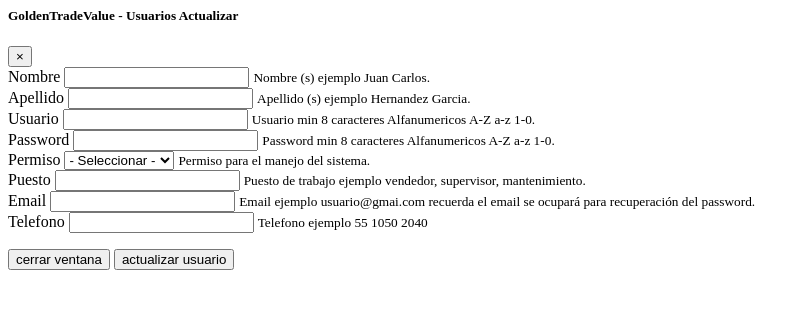
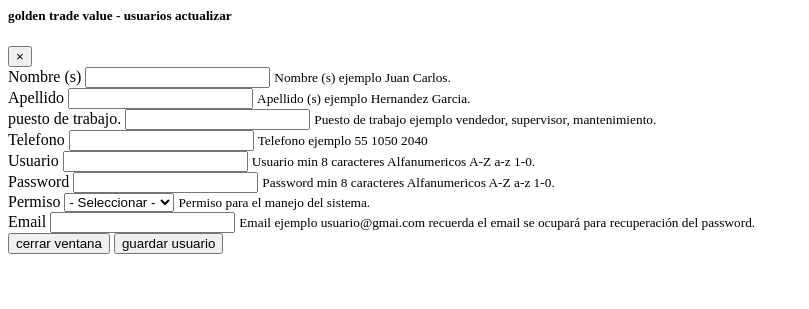
Before and after one commit to xr8/GoldenTradeValue-APP, a CodeIgniter app: the page made by application/views/usuarios/3-Update.php in a window 1280 px wide. Shown: the top 309 px of the page, without its empty margins (0-809 px from the left). Run offline with CodeIgniter, Linux system fonts and the light colour scheme.

Commit message:
usuario
change

```diff
--- a/application/views/usuarios/0-top.php
+++ b/application/views/usuarios/0-top.php
@@ -4,7 +4,7 @@
         <div class="btn-toolbar mb-2 mb-md-0">
           <div class="btn-group mr-2">
           <!-- CRUD -->
-            <button type="button" class="btn btn-sm btn-outline-secondary" id="user-new"       data-toggle="modal" data-target="#exampleModal">Nuevo</button>
+            <button type="button" class="btn btn-sm btn-outline-secondary" id="user-new"    data-toggle="modal" data-target="#exampleModal">Nuevo</button>
             <button type="button" class="btn btn-sm btn-outline-secondary" id="user-update" data-toggle="modal" data-target="#updateModal">Actualizar</button>
             <button type="button" class="btn btn-sm btn-outline-secondary" id="user-delete" data-toggle="modal" data-target="#deleteModal">Borrar</button>
           </div>
@@ -19,6 +19,6 @@
 
       <div class="col-10 offset-1 text-right py-3">
         <!-- Button trigger modal -->
-        <button type="button" class="btn btn-primary p-1">Resumen</button>
+        <!-- <button type="button" class="btn btn-primary p-1">Resumen</button> -->
         <input type="hidden" id="iduserupdate">
       </div>
--- a/application/views/usuarios/3-Update.php
+++ b/application/views/usuarios/3-Update.php
@@ -1,78 +1,83 @@
-<!-- Modal UPDATE -->
+<!-- Modal NEW -->
 <div class="modal fade " id="updateModal" tabindex="-1" role="dialog" aria-labelledby="updateModalLabel" aria-hidden="true">
-  <div class="modal-dialog" role="document">
+  <div class="modal-dialog modal-lg" role="document">
     <div class="modal-content">
       <div class="modal-header">
-        <h5 class="modal-title" id="exampleModalLabel">GoldenTradeValue - Usuarios Actualizar</h5>
+        <h5 class="modal-title  text-capitalize" id="updateModalLabel"><?PHP echo GTV; ?> - usuarios actualizar</h5>
         <button type="button" class="close" data-dismiss="modal" aria-label="Close">
           <span aria-hidden="true">&times;</span>
         </button>
       </div>
+
       <div class="modal-body">
-        <form>
+        <div class="row">
+
+          <div class="col-6">
             <div class="form-group">
-            <label for="updateInputNombre">Nombre</label>
-            <input type="text" class="form-control" id="updateInputNombre" aria-describedby="updatenombreHelp">
-            <small id="updatenombreHelp" class="form-text text-muted">Nombre (s) ejemplo Juan Carlos.</small>
+              <label for="updateInputNombre">Nombre (s)</label>
+              <input type="text" class="form-control" id="updateInputNombre" aria-describedby="nombreHelp">
+              <small id="nombreHelp" class="form-text text-muted">Nombre (s) ejemplo Juan Carlos.</small>
             </div>
 
             <div class="form-group">
               <label for="updateInputApellido">Apellido</label>
-            <input type="text" class="form-control" id="updateInputApellido" aria-describedby="updateapellidoHelp">
-            <small id="updateapellidoHelp" class="form-text text-muted">Apellido (s) ejemplo Hernandez Garcia.</small>
+              <input type="text" class="form-control" id="updateInputApellido" aria-describedby="apellidoHelp">
+              <small id="apellidoHelp" class="form-text text-muted">Apellido (s) ejemplo Hernandez Garcia.</small>
             </div>
 
             <div class="form-group">
-            <label for="exampleInputUsuario">Usuario</label>
-            <input type="text" class="form-control" id="updateInputUsuario" aria-describedby="updateusuarioHelp">
-            <small id="updateusuarioHelp" class="form-text text-muted">Usuario min 8 caracteres Alfanumericos A-Z a-z 1-0.</small>
+              <label for="updateInputPuesto">puesto de trabajo.</label>
+              <input type="text" class="form-control" id="updateInputPuesto" aria-describedby="puestoHelp">
+              <small id="puestoHelp" class="form-text text-muted">Puesto de trabajo ejemplo vendedor, supervisor, mantenimiento.</small>
             </div>
 
             <div class="form-group">
-            <label for="InputPassword">Password</label>
-            <input type="email" class="form-control" id="updateInputPassword" aria-describedby="updatepasswordHelp">
-            <small id="updatepasswordHelp" class="form-text text-muted">Password min 8 caracteres Alfanumericos A-Z a-z 1-0.</small>
+              <label for="updateInputTelefono">Telefono</label>
+              <input type="text" class="form-control" id="updateInputTelefono" aria-describedby="telefonoHelp">
+              <small id="telefonoHelp" class="form-text text-muted">Telefono ejemplo 55 1050 2040</small>
+            </div>
+          </div>
+
+          <div class="col-6">
+            <div class="form-group">
+              <label for="updateInputUsuario">Usuario</label>
+              <input type="text" class="form-control" id="updateInputUsuario" aria-describedby="usuarioHelp">
+              <small id="usuarioHelp" class="form-text text-muted">Usuario min 8 caracteres Alfanumericos A-Z a-z 1-0.</small>
+            </div>
+
+            <div class="form-group">
+              <label for="updateInputPassword">Password</label>
+              <input type="password" class="form-control" id="updateInputPassword" aria-describedby="passwordHelp">
+              <small id="passwordHelp" class="form-text text-muted">Password min 8 caracteres Alfanumericos A-Z a-z 1-0.</small>
             </div>
 
             <div class="form-group">
               <label for="updateInputPermiso">Permiso</label>
               <select class="custom-select d-block w-100" required="" class="form-control" id="updateInputPermiso" aria-describedby="permisoHelp">>
-              <option value=""              class="text-uppercase">- Seleccionar -</option>
-              <option value="administrador" class="text-uppercase">  administrador</option>
+                <option value="null"              class="text-uppercase">- Seleccionar -</option>
+                <option value="vendedor"      class="text-uppercase">  vendedor</option>
                 <option value="supervisor"    class="text-uppercase">  supervisor</option>
-              <option value="vendedor"      class="text-uppercase">  vendedor</option>
                 <option value="mantenimiento" class="text-uppercase">  mantenimiento</option>
                 </select>
               <small id="permisoHelp" class="form-text text-muted">Permiso para el manejo del sistema.</small>
             </div>
 
-
-          <div class="form-group">
-            <label for="updateInputPuesto">Puesto</label>
-            <input type="text" class="form-control" id="updateInputPuesto" aria-describedby="updatepuestoHelp">
-            <small id="updatepuestoHelp" class="form-text text-muted">Puesto de trabajo ejemplo vendedor, supervisor, mantenimiento.</small>
-          </div>
-
             <div class="form-group">
               <label for="updateInputEmail">Email</label>
-            <input type="email" class="form-control" id="updateInputEmail" aria-describedby="updateemailHelp">
+              <input type="email" class="form-control" id="updateInputEmail" aria-describedby="emailHelp">
               <small id="emailHelp" class="form-text text-muted">Email ejemplo usuario@gmai.com recuerda el email se ocupará para recuperación del password.</small>
             </div>
 
-          <div class="form-group">
-            <label for="updateInputTelefono">Telefono</label>
-            <input type="text" class="form-control" id="updateInputTelefono" aria-describedby="updatetelefonoHelp">
-            <small id="updatetelefonoHelp" class="form-text text-muted">Telefono ejemplo 55 1050 2040</small>
           </div>
 
+        </div>
+      </div>
 
-        </form>
+      <div class="modal-footer">
+        <button type="button" class="btn btn-secondary text-capitalize" data-dismiss="modal">cerrar ventana</button>
+        <button type="button" class="btn btn-success   text-capitalize"     id="btnUpdateUser">guardar usuario</button>
       </div>
-      <div class="modal-footer">
-        <button type="button" class="btn btn-secondary text-capitalize"   data-dismiss="modal">cerrar ventana</button>
-        <button type="button" class="btn btn-primary   text-capitalize"   id="btnUpdateUser">actualizar usuario</button>
+
     </div>
   </div>
 </div>
-  </div>
-</div>
--- a/application/views/usuarios/modalnew.php
+++ b/application/views/usuarios/modalnew.php
@@ -1,6 +1,6 @@
 <!-- Modal NEW -->
 <div class="modal fade " id="exampleModal" tabindex="-1" role="dialog" aria-labelledby="exampleModalLabel" aria-hidden="true">
-  <div class="modal-dialog" role="document">
+  <div class="modal-dialog modal-lg" role="document">
     <div class="modal-content">
       <div class="modal-header">
         <h5 class="modal-title" id="exampleModalLabel">GoldenTradeValue - Usuarios Nuevos</h5>
--- a/xr8-config.php
+++ b/xr8-config.php
@@ -41,6 +41,8 @@ date_default_timezone_set('America/Mexico_City');
 //echo 'Fecha/hora actual: ', date('Y-m-d h:i:s', time());
 
 $a_ngrok = explode(".", $_SERVER['HTTP_HOST']);
+
+define("GTV","golden trade value");
 
 //Local o Web
 if ($_SERVER['HTTP_HOST'] == 'localhost') {
```
Also changed, not shown: application/views/usuarios/1-Create.php (+24 -30 lines). Lines whose indentation alone changed are shown as unchanged.
